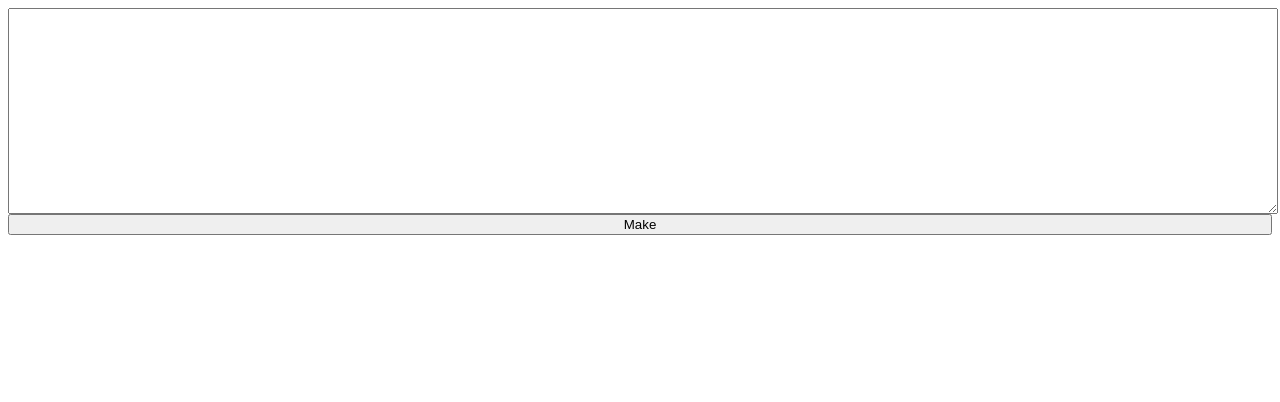
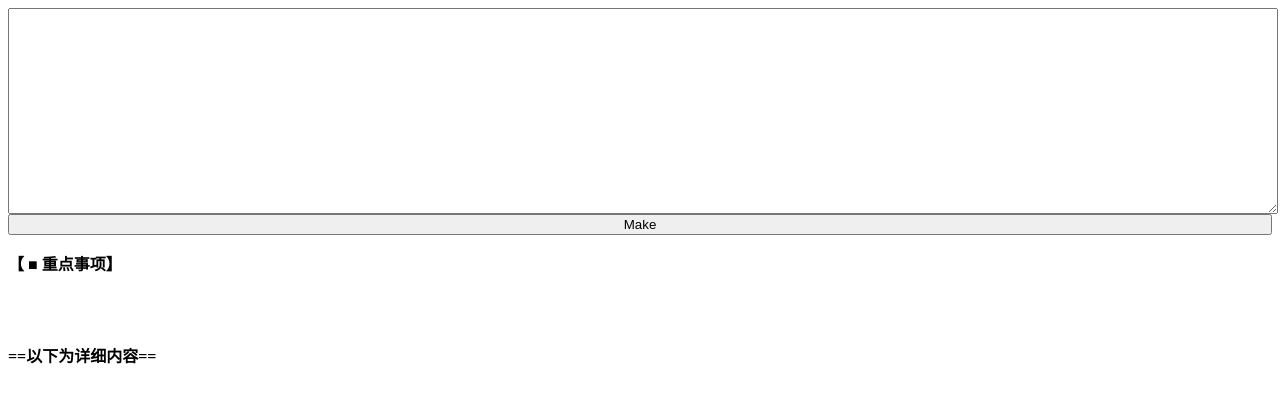
Before and after one commit to sisishiliu/sisishiliu.github.io, a plain HTML site: page root/weeklyreport.html in a window 1280 px wide. Both pictures are taken after a click on the button "Make". Drawn offline with nearby package versions, Linux system fonts and the light colour scheme.

Commit message:
Update weeklyreport.html
change the data source

```diff
--- a/root/weeklyreport.html
+++ b/root/weeklyreport.html
@@ -16,13 +16,23 @@
 <script type="text/javascript">
     var regex = /^([^\t]+)(\t(?!")[^\t\n]*|\t(?=").*?(?<!")")+$/gms;
 
+    const str = `
+`;
+
+    document.getElementById("source").value = str;
+
     function fixContent(body) {
+
+        if(body == "") {
+            return "本周无重要进度更新"
+        }
+
         body = body.replace(/[\s-‒]+/g, "");
         if (body.endsWith("。") === false) {
             body = body + "。";
         }
 
-        const urlRegex = /(https?:\/\/[a-z\/0-9%?=-_.]+)/ig;
+        const urlRegex = /(https?:\/\/[a-z\/0-9%&?=-_.]+)/ig;
         body = body.replaceAll(urlRegex, function (url) {
             return '<a target="_blank" href="' + url + '">' + url + "</a>";
         });
@@ -31,47 +41,68 @@
 
     // the real function
     function generateWeeklyReport(str) {
-        let lastFirstC = (lastSecondC = lastThirdC = "");
-        let html = "";
+        let html = ""
+        let markedHtml = ""
+
+        let lastProjectName = ""
+        let lastProductName = ""
+        let lastServiceName = ""
+        let lastProjectType = ""
+        let lastIsMarked = false
+        let lastWeeklyDetails = ""
 
         ret = Papa.parse(str.trim());
+
         for (row in ret.data) {
             let value = ret.data[row];
-            if (value.length < 4) {
+            if (value.length < 5) {
                 continue;
             }
 
-            firstC = value[0].trim();
-            secondC = value[1].trim().replace(/^[0-9]+/, "");
-            thirdC = value[2].trim();
-            forthC = value[3].trim().split("\n");
+            projectName = value[0].trim()
+            productName = value[1].trim()
+            projectType = value[2].trim()
+            isMarked    = value[3].trim().toLowerCase() == "true"
+            weeklyDetails = value[4].trim().split("\n");
 
-            if (firstC != lastFirstC) {
+            if (productName != lastProductName) {
                 if (html != "") {
-                    html = html + "</ul>";
+                    html = html + "</ul><br />";
                 }
 
-                html = html + "<br /><p style='color:#BF40BF;'><b>【 ■ " + firstC + "】</b></p><ul>\n";
+                html = html + "<p><b>【 ■ " + productName + "】</b></p><ul>\n";
             }
+            lastProductName = productName
 
-            html = html + "<li><b style='color:#973544'>" + secondC + " > </b><span style='color:#973544'>" + thirdC + "：</span>";
+            html = html + "<li><b>" + projectType + " > </b><span>" + projectName + "：</span>";
 
-            if (forthC.length == 1) {
-                forthCContent = fixContent(forthC[0]);
-                html = html + forthCContent + "</li>\n";
+            if (weeklyDetails.length == 1) {
+                let content = fixContent(weeklyDetails[0]);
+                html = html + content + "</li>\n";
+
+                if (isMarked) {
+                    markedHtml = markedHtml + `<li><b>${productName} ></b> ${projectName}: ${content}</li>`
+                }
+
             } else {
                 html = html + "<ul>";
-                for (i = 0; i < forthC.length; i++) {
-                    forthCContent = fixContent(forthC[i]);
-                    html = html + "<li>" + forthCContent + "</li>\n";
+                let segment = ""
+                for (i = 0; i < weeklyDetails.length; i++) {
+                    let content = fixContent(weeklyDetails[i]);
+                    segment = segment + "<li>" + content + "</li>\n";
                 }
-                html = html + "</ul></li>";
+                html = html + segment + "</ul></li>";
+
+                if (isMarked) {
+
+                    markedHtml = markedHtml + `<li><b>${productName} ></b> ${projectName}: <ul>${segment}</ul></li>`
+                }
             }
-
-            lastFirstC = firstC;
-            lastSecondC = secondC;
         }
 
-        return html;
+        return `
+        <p><b>【 ■ 重点事项】</b></p><ul>${markedHtml}</ul>
+        <br /><br />
+        <p><b>==以下为详细内容==</b></p> ${html}`;
     }
 </script>
```
